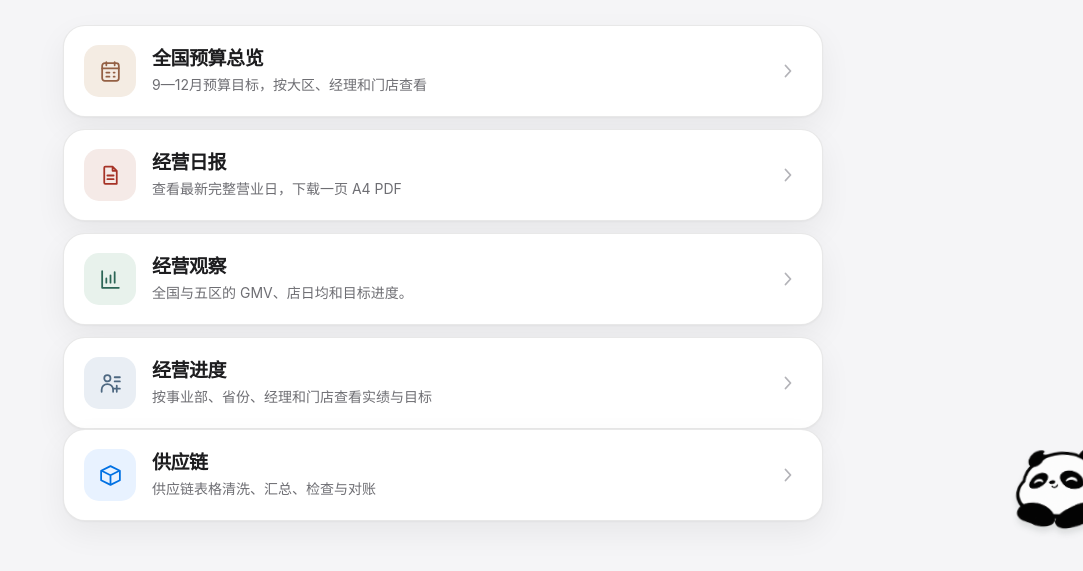
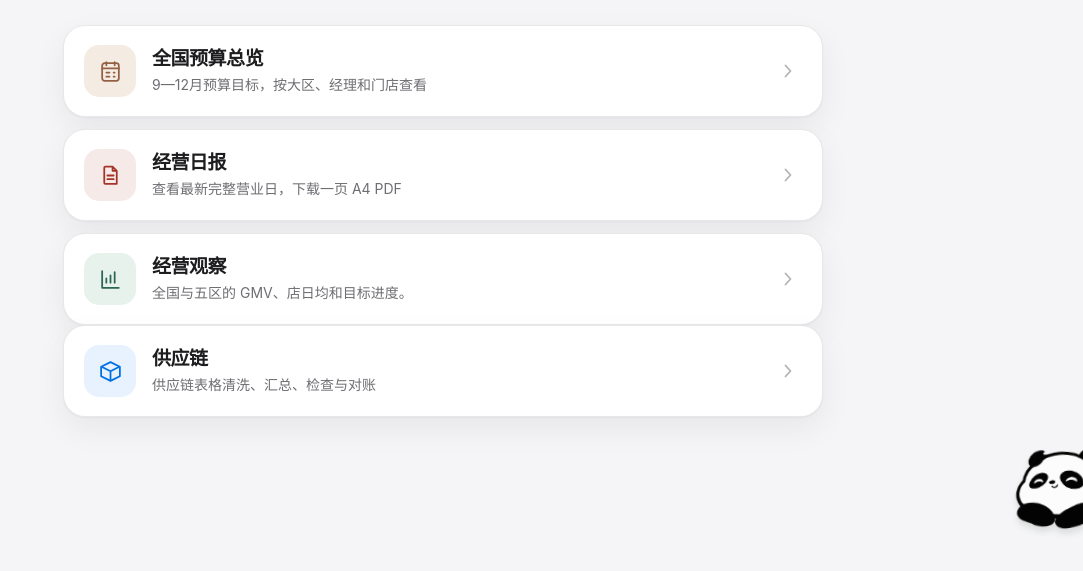
Before and after one commit to starbeef6/yanmingxing-asia, a plain HTML site: page index.html in a window 1280 px wide. Shown: the part 217-788 px from the top of the page, without its empty margins (197-1280 px from the left). Drawn offline with Linux system fonts and the light colour scheme.

Commit message:
Remove operating progress card from homepage

```diff
--- a/index.html
+++ b/index.html
@@ -42,13 +42,6 @@
         <span class="choice-copy"><h2>经营观察</h2><p>全国与五区的 GMV、店日均和目标进度。</p></span>
         <svg class="choice-chevron" viewBox="0 0 20 20" fill="none" aria-hidden="true"><path d="m7.5 4.5 5 5.5-5 5.5" stroke="currentColor" stroke-width="1.8" stroke-linecap="round" stroke-linejoin="round"/></svg>
       </a>
-      <a class="choice-row" href="manager-targets/" aria-label="进入经营进度">
-        <span class="choice-icon" style="--icon-bg:#e9eef4;--icon-color:#4e6881">
-          <svg viewBox="0 0 24 24" fill="none" aria-hidden="true"><circle cx="9" cy="7" r="3" stroke="currentColor" stroke-width="1.7"/><path d="M3.5 20v-2a5.5 5.5 0 0 1 11 0v2M16 6h5M16 10h5M18 14v6M15 17h6" stroke="currentColor" stroke-width="1.7" stroke-linecap="round"/></svg>
-        </span>
-        <span class="choice-copy"><h2>经营进度</h2><p>按事业部、省份、经理和门店查看实绩与目标</p></span>
-        <svg class="choice-chevron" viewBox="0 0 20 20" fill="none" aria-hidden="true"><path d="m7.5 4.5 5 5.5-5 5.5" stroke="currentColor" stroke-width="1.8" stroke-linecap="round" stroke-linejoin="round"/></svg>
-      </a>
     </section>
     <section class="choice-list" data-department-list aria-label="部门列表"></section>
   </main>
```
